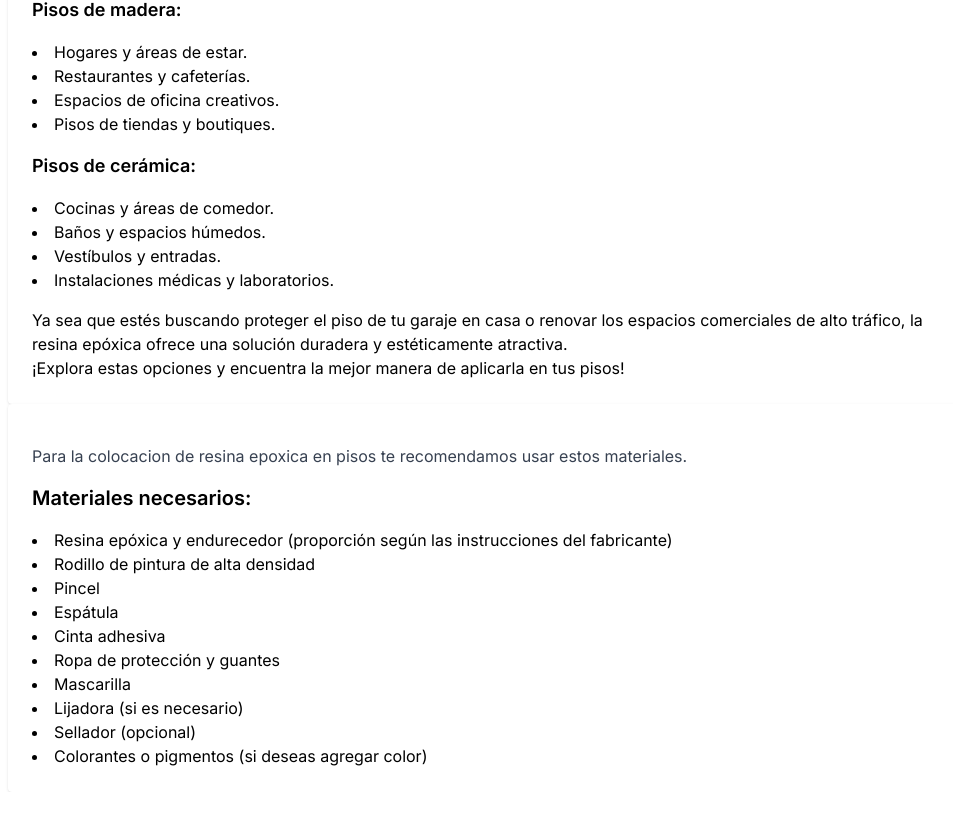
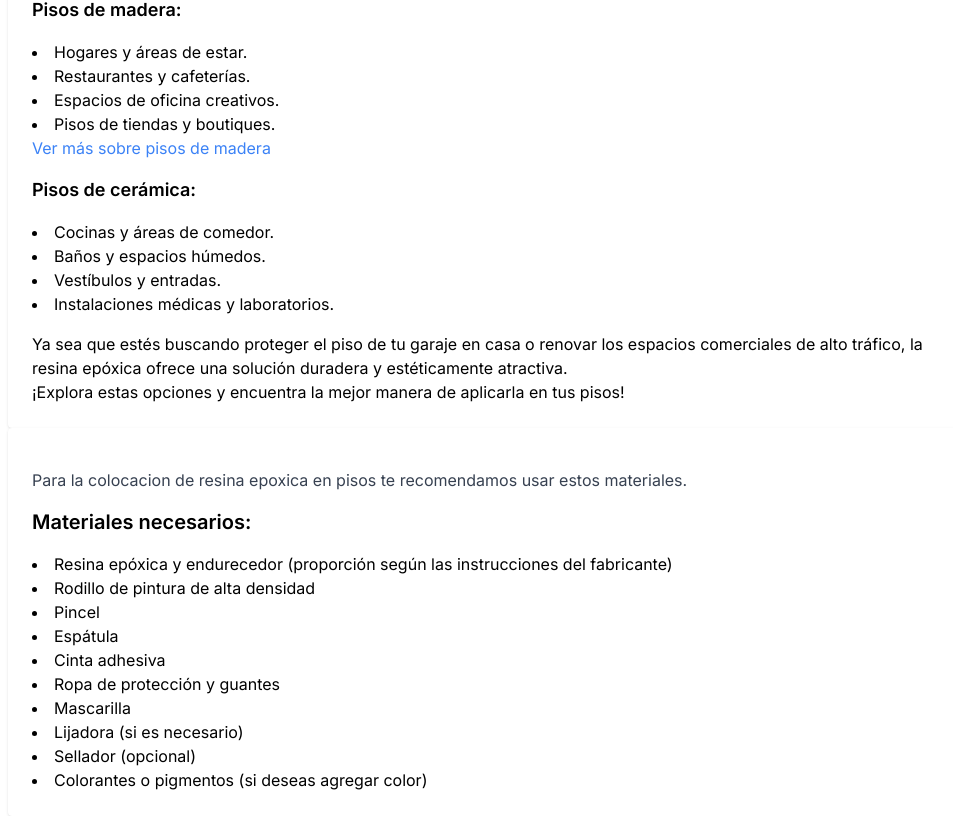
Before and after one commit to claudioquirozipi/pisosderesinaepoxica, a Next.js app: page /aplicacion in a window 1280 px wide. Shown: the part 1152-1968 px from the top of the page, without its empty margins (152-1105 px from the left). Before the commit the page ends 1944 px from the top, so only its background shows below. Built offline with nearby package versions, Linux system fonts and the light colour scheme.

Commit message:
add link to page madera

```diff
--- a/src/app/aplicacion/page.tsx
+++ b/src/app/aplicacion/page.tsx
@@ -113,6 +113,9 @@ export default function Home() {
             <li>Espacios de oficina creativos.</li>
             <li>Pisos de tiendas y boutiques.</li>
           </ul>
+          <Link href="/aplicacion/madera" className="text-blue-500">
+            Ver más sobre pisos de madera
+          </Link>
           <h3 className="text-lg font-semibold mb-4 mt-4">
             Pisos de cerámica:
           </h3>
```
